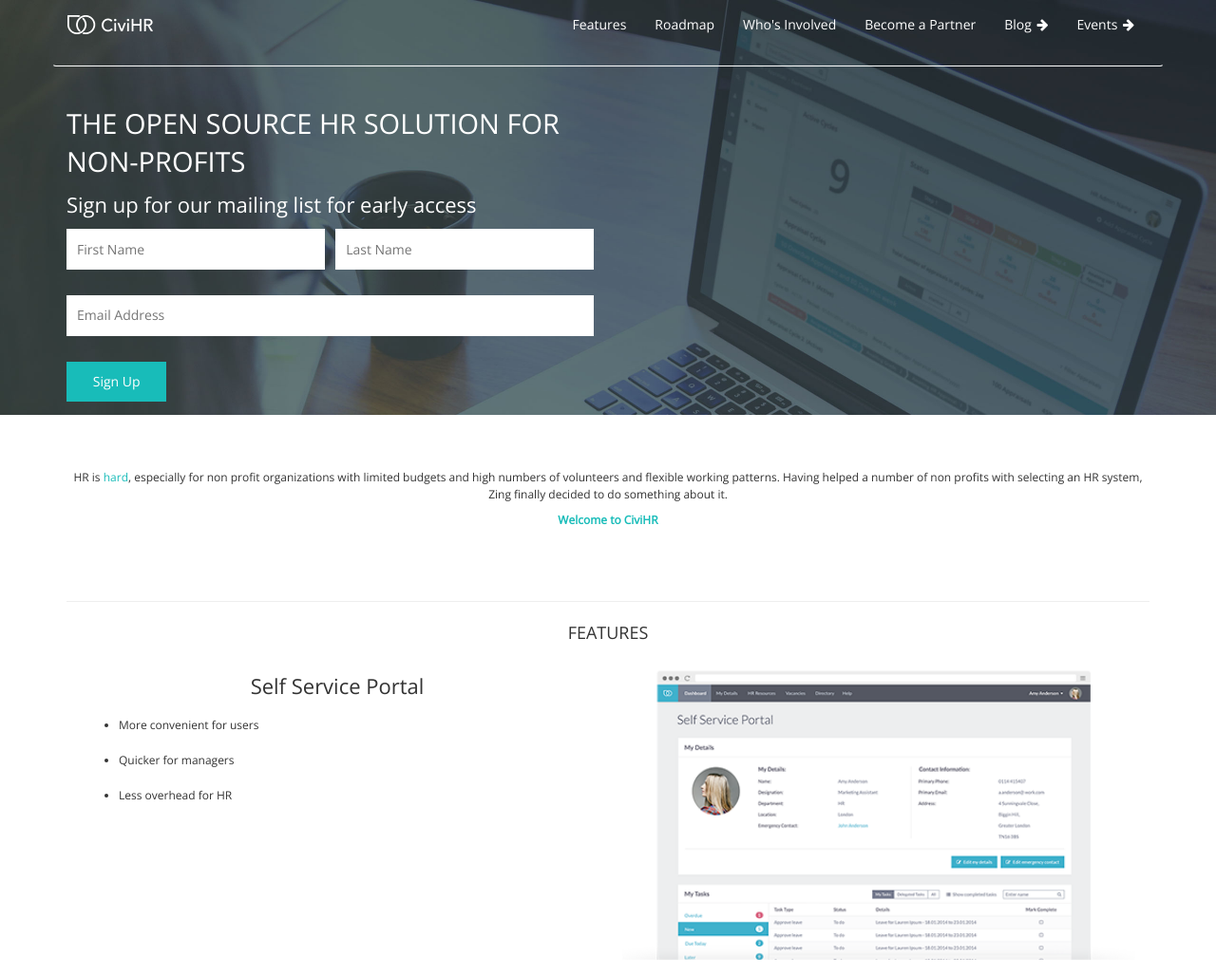
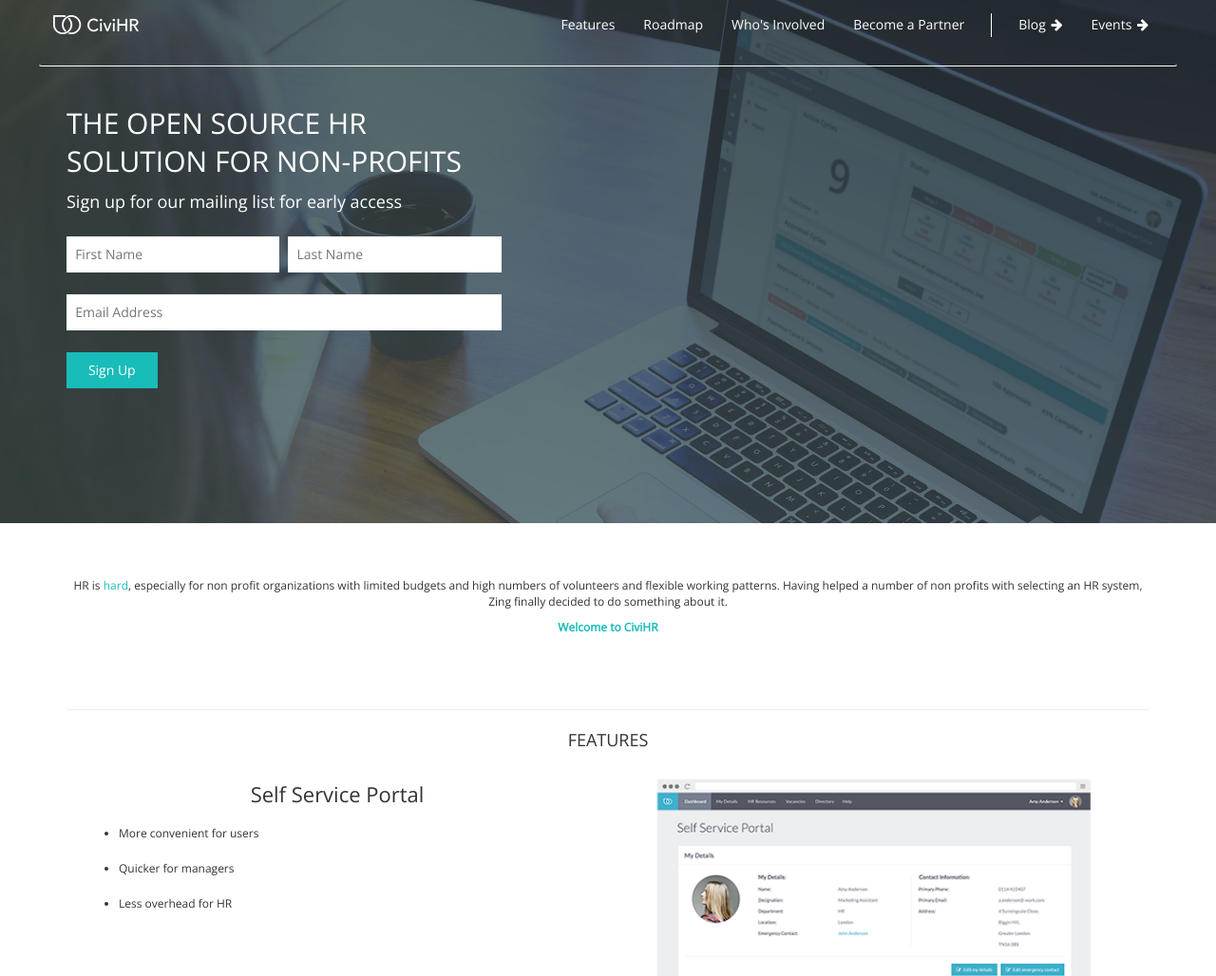
Before and after one commit to dboots/civihr, a plain HTML site: page index.html in a window 1280 px wide. Shown: the top 1028 px of the page at 95% size. Drawn offline with nearby package versions, Linux system fonts and the light colour scheme.

Commit message:
responsive tweaks

```diff
--- a/css/less/top.less
+++ b/css/less/top.less
@@ -1,7 +1,7 @@
 @import 'variables';
 
 .top-title {
-	font-size: 29px;
+	font-size: 30px;
 	font-weight: 400;
 	text-transform: uppercase;
 	line-height: 40px;
@@ -21,11 +21,13 @@
 	@media (max-width: @small) {
 		background-image: url('../images/bg-top-mobile.jpg');
 		background-size: auto;
+		background-repeat: no-repeat;
 	}
 }
 
 #main-top {
 	color: @primaryColor;
+	padding: 0 0 10% 0;
 }
 
 	.navbar {
--- a/css/less/utility.less
+++ b/css/less/utility.less
@@ -6,6 +6,7 @@
 	-webkit-transition-duration: 300ms; /* Safari */
  	transition-duration: 300ms;
  }
+
 .secondary-color {
 	color: @secondaryColor;
 }
@@ -17,7 +18,8 @@
 }
 
 .subtitle {
-	font-size: @fontSizeLarge;
+	font-size: @fontSizeMedium;
+	margin: 0 0 5% 0;
 }
 
 .section-title {
@@ -52,7 +54,13 @@
 	border: 0;
 	color: @secondaryColor;
 	padding: 2%;
-	margin: 0 0 5% 0;
+	@media (min-width: @small) {
+		margin: 0 0 5% 0;
+	}
+
+	@media (max-width: @small) {
+		margin: 0 0 1% 0;
+	}
 }
 
 .half-width {
--- a/index.html
+++ b/index.html
@@ -32,7 +32,7 @@
 								<li><a href="#">Roadmap</a></li>
 								<li><a href="#">Who's Involved</a></li>
 								<li><a href="#">Become a Partner</a></li>
-								<li class="visible-md-block"><span class="navbar-divider"></span></li>
+								<li class="hidden-xs"><span class="navbar-divider"></span></li>
 								<li><a href="#">Blog <span class="fa-nav fa fa-arrow-right"></a></span></li>
 								<li><a href="#">Events <span class="fa-nav fa fa-arrow-right"></span></a></li>
 							</ul>
@@ -40,7 +40,8 @@
 					</div> <!-- /.container-fluid -->
 				</nav>
 
-				<div class="content-top col-md-6 col-xs-12">
+				<div class="col-lg-12">
+					<div class="content-top col-md-5 col-xs-12">
 						<h1 class="top-title">The Open Source HR Solution for Non-Profits</h1>
 						<p class="subtitle">Sign up for our mailing list for early access</p>
 						<form>
@@ -49,6 +50,7 @@
 							<input type="text" class="input full-width" placeholder="Email Address" />
 							<button class="button full-width-sm">Sign Up</button>
 						</form>
+					</div>
 				</div>
 			</div> <!-- /.row -->
 		</div><!-- /#main-top -->
```
Also changed, not shown: css/style.css. Lines whose indentation alone changed are shown as unchanged.
